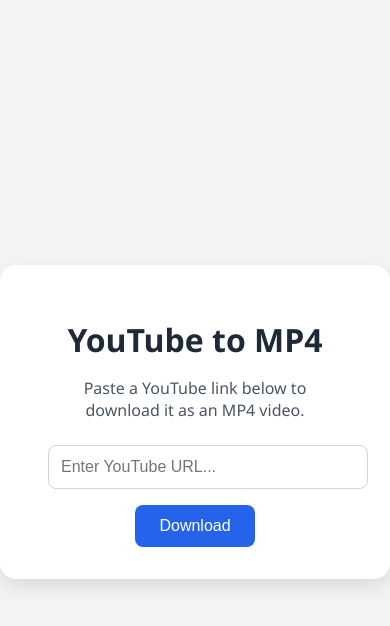
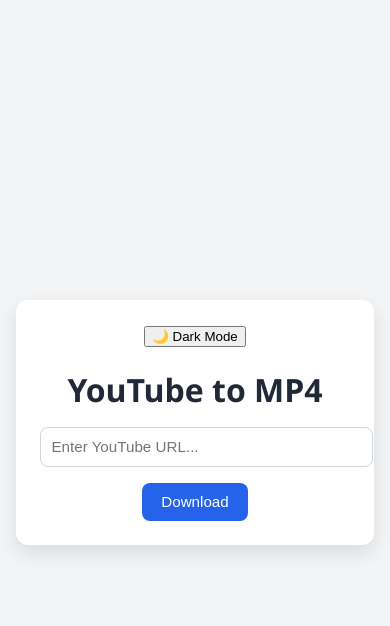
Before and after one commit to Manupoons/Video-Downloader_Image-Converter, a Flask app: page / in a window 390 px wide. Shown: the top 626 px of the page. Run offline with Flask 3, Linux system fonts and the light colour scheme.

Commit message:
changed style and progress bar, added fallback to video quality

```diff
--- a/app.py
+++ b/app.py
@@ -42,22 +42,41 @@
 
 def progress_hook(d):
     if d['status'] == 'downloading':
-        download_progress['percent'] = d['downloaded_bytes'] / d['total_bytes'] * 100
+        percent = d['downloaded_bytes'] / d['total_bytes'] * 100 if d.get('total_bytes') else 0
+        download_progress['percent'] = percent
+        print(f"Downloading: {percent:.2f}%")
     elif d['status'] == 'finished':
         download_progress['percent'] = 100
+        print("Download finished:", d.get('filename'))
 
 def download_video(url):
     ydl_opts = {
-        'format': 'bestvideo[height<=1080]+bestaudio/best',
+        'format': (
+            # Try AVC (H.264) 1080p first, then fallback to any 1080p + best audio
+            'bestvideo[height<=1080][vcodec^=avc1]+bestaudio/best/'
+            'bestvideo[height<=1080]+bestaudio/best'
+        ),
         'outtmpl': os.path.join(DOWNLOAD_DIR, '%(title)s.%(ext)s'),
         'merge_output_format': 'mp4',
         'audioquality': 0,
-        'quiet': True,
+        'quiet': False,             # Set to False for visible logs
+        'verbose': True,            # Verbose for format/debug info
         'nocheckcertificate': True,
-        'progress_hooks': [progress_hook],  # Add the hook to track progress
+        'progress_hooks': [progress_hook],
+        'postprocessors': [         # Ensure audio+video get merged
+            {
+                'key': 'FFmpegVideoConvertor',
+                'preferedformat': 'mp4',  # Convert to mp4 if needed
+            }
+        ]
     }
+
+    print(f"🔍 Downloading from: {url}")
+    print(f"📁 Saving to: {DOWNLOAD_DIR}")
+
     with yt_dlp.YoutubeDL(ydl_opts) as ydl:
-        ydl.download([url])
+        info = ydl.extract_info(url, download=True)
+        print(f"✅ Download completed: {info.get('title', 'Unknown Title')}")
 
 if __name__ == '__main__':
     app.run(debug=True)
--- a/static/style.css
+++ b/static/style.css
@@ -79,18 +79,115 @@
 
 #progress-bar-container {
     width: 100%;
-    height: 30px;
-    background-color: #f3f3f3;
-    border-radius: 5px;
+    background-color: #eee;
+    border-radius: 8px;
+    height: 20px;
     margin-top: 20px;
+    overflow: hidden;
     display: none;
 }
+
 #progress-bar {
     height: 100%;
     width: 0%;
     background-color: #4caf50;
-    border-radius: 5px;
-    text-align: center;
-    color: white;
-    line-height: 30px;
+    transition: width 0.4s ease-in-out;
 }
+
+/* DARK MODE */
+@media (prefers-color-scheme: dark) {
+    body.dark {
+        background: #1f2937;
+        color: #f3f4f6;
+    }
+
+    body.dark .container {
+        background-color: #111827;
+        box-shadow: 0 8px 20px rgba(0, 0, 0, 0.6);
+    }
+
+    body.dark h1 {
+        color: #f9fafb;
+    }
+
+    body.dark p {
+        color: #d1d5db;
+    }
+
+    body.dark form input[type="text"] {
+        background-color: #1f2937;
+        color: #f3f4f6;
+        border-color: #374151;
+    }
+
+    body.dark form input[type="text"]:focus {
+        border-color: #3b82f6;
+    }
+
+    body.dark form button {
+        background-color: #3b82f6;
+    }
+
+    body.dark form button:hover {
+        background-color: #2563eb;
+    }
+
+    body.dark .alert.success {
+        background-color: #064e3b;
+        color: #d1fae5;
+        border-color: #10b981;
+    }
+
+    body.dark .alert.error {
+        background-color: #7f1d1d;
+        color: #fee2e2;
+        border-color: #ef4444;
+    }
+
+    body.dark #progress-bar-container {
+        background-color: #374151;
+    }
+
+    /* Optional: style the toggle button */
+    .theme-toggle {
+        position: absolute;
+        top: 1rem;
+        right: 1rem;
+        background-color: transparent;
+        border: 2px solid #ccc;
+        padding: 0.5rem 1rem;
+        border-radius: 8px;
+        cursor: pointer;
+        font-size: 0.9rem;
+        transition: background 0.2s, color 0.2s;
+    }
+
+    body.dark .theme-toggle {
+        color: #f9fafb;
+        border-color: #555;
+    }
+
+}
+
+/* RESPONSIVENESS */
+@media (max-width: 500px) {
+    .container {
+        padding: 1.5rem;
+        border-radius: 0.75rem;
+        margin: 1rem;
+    }
+
+    form input[type="text"] {
+        font-size: 0.95rem;
+        padding: 0.65rem;
+    }
+
+    form button {
+        padding: 0.65rem 1.2rem;
+        font-size: 0.95rem;
+    }
+
+    #progress-bar-container {
+        height: 16px;
+    }
+}
--- a/templates/index.html
+++ b/templates/index.html
@@ -7,8 +7,8 @@
 </head>
 <body>
     <div class="container">
+        <button id="theme-toggle" class="theme-toggle">🌙 Dark Mode</button>
         <h1>YouTube to MP4</h1>
-        <p>Paste a YouTube link below to download it as an MP4 video.</p>
         {% if message %}
             <div class="alert success">{{ message }}</div>
         {% endif %}
@@ -24,7 +24,7 @@
 
         <!-- Progress bar container -->
         <div id="progress-bar-container">
-            <div id="progress-bar">0%</div>
+            <div id="progress-bar"></div>
         </div>
     </div>
 
@@ -39,7 +39,6 @@
                 .then(data => {
                     let percent = data.percent || 0;
                     progressBar.style.width = percent + '%';
-                    progressBar.innerHTML = Math.round(percent) + '%';
 
                     // If download is finished, hide progress bar
                     if (percent >= 100) {
@@ -59,5 +58,23 @@
             setInterval(updateProgress, 500);  // Update progress every 500ms
         };
     </script>
+    <script>
+        const toggleButton = document.getElementById('theme-toggle');
+        const prefersDark = window.matchMedia('(prefers-color-scheme: dark)').matches;
+
+        // Check stored preference
+        const savedTheme = localStorage.getItem('theme');
+        if (savedTheme === 'dark' || (!savedTheme && prefersDark)) {
+            document.body.classList.add('dark');
+            toggleButton.textContent = '☀️ Light Mode';
+        }
+
+        toggleButton.addEventListener('click', () => {
+            document.body.classList.toggle('dark');
+            const isDark = document.body.classList.contains('dark');
+            toggleButton.textContent = isDark ? '☀️ Light Mode' : '🌙 Dark Mode';
+            localStorage.setItem('theme', isDark ? 'dark' : 'light');
+        });
+    </script>
 </body>
 </html>
```
